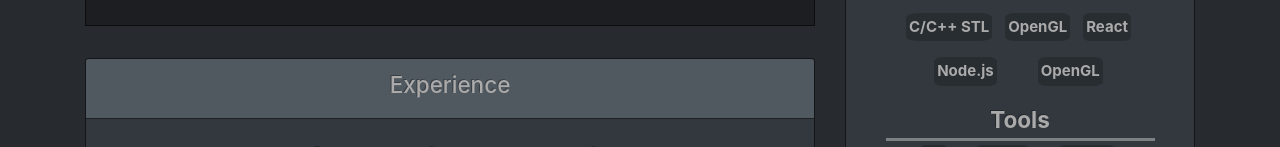
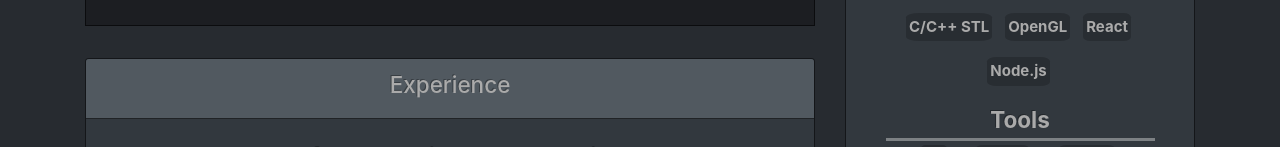
Before and after one commit to titandino/portfolio, a plain HTML site: page index.html in a window 1280 px wide. Shown: the part 742-889 px from the top of the page. Drawn offline with nearby package versions, Linux system fonts and the light colour scheme.

Commit message:
Remove duplicate OpenGL

```diff
--- a/index.html
+++ b/index.html
@@ -113,7 +113,6 @@
                   <p>OpenGL</p>
                   <p>React</p>
                   <p>Node.js</p>
-                  <p>OpenGL</p>
                 </div>
 
                 <h4 class="line-separator">Tools</h4>
```
